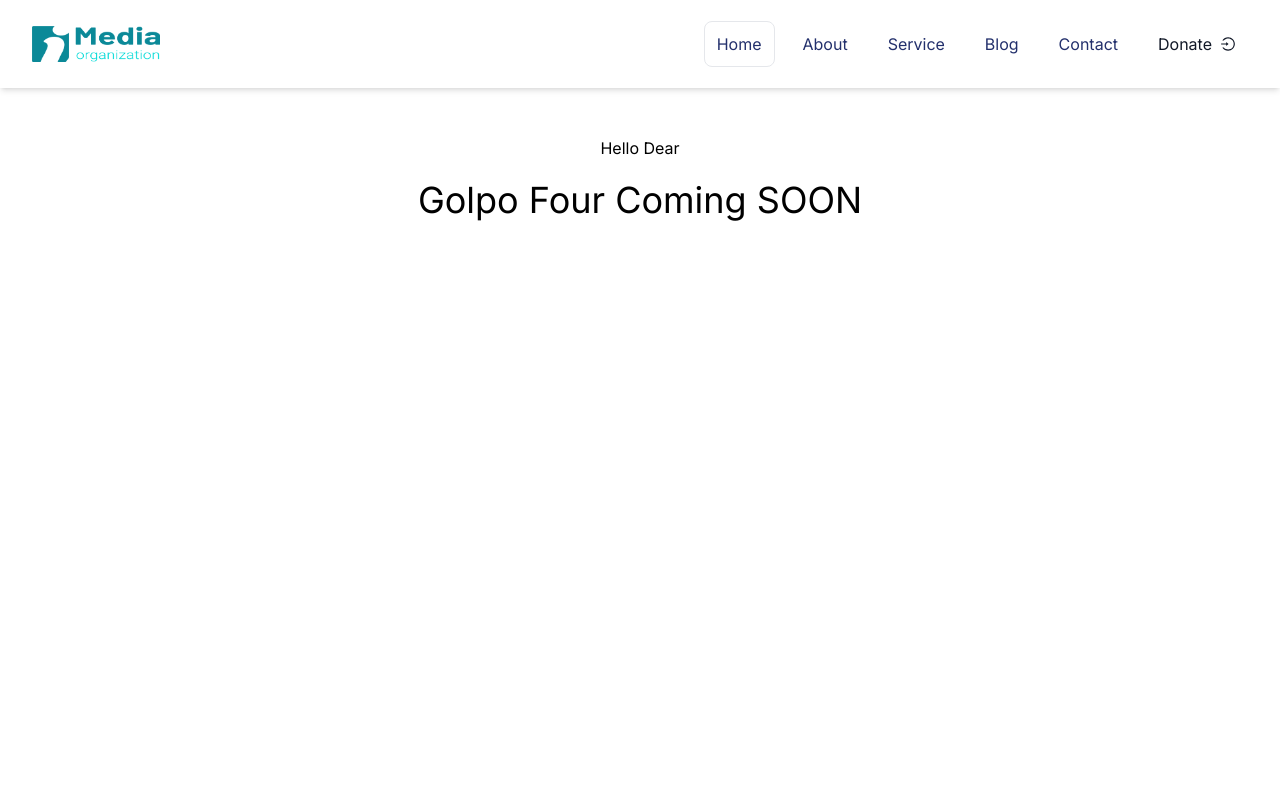
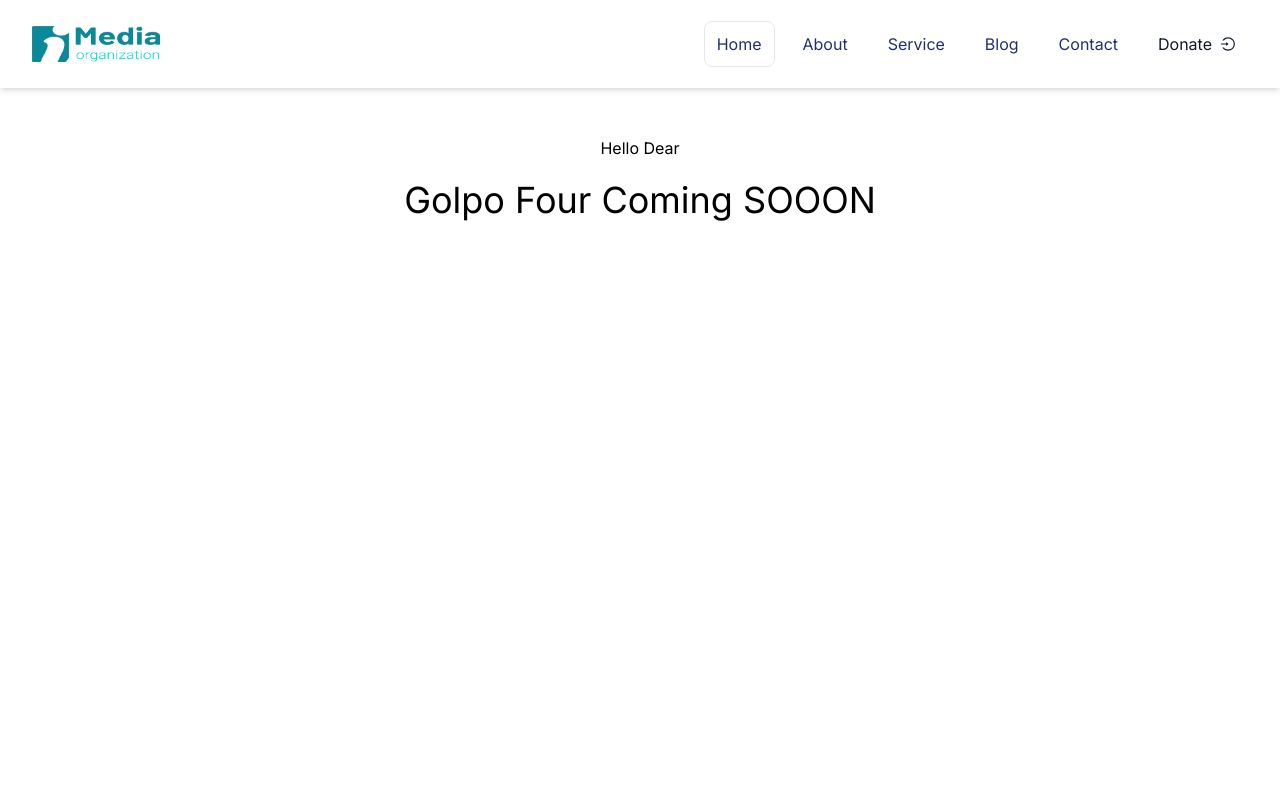
Before and after one commit to tofael005/i-media-org, a Next.js app: page /golpo4 in a window 1280 px wide. Shown: the top 800 px of the page. Built offline with nearby package versions, Linux system fonts and the light colour scheme; a web font is replaced by a local one.

Commit message:
added babys

```diff
--- a/src/app/golpo4/page.jsx
+++ b/src/app/golpo4/page.jsx
@@ -4,7 +4,7 @@ const page = () => {
     return (
         <div className='max-w-[1240px] mx-auto mt-12 text-center'>
             <h1>Hello Dear</h1>
-            <p className='text-4xl my-5'>Golpo Four Coming SOON</p>
+            <p className='text-4xl my-5'>Golpo Four Coming SOOON</p>
         </div>
     );
 };
```
